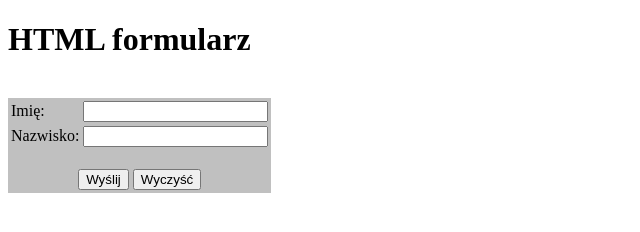
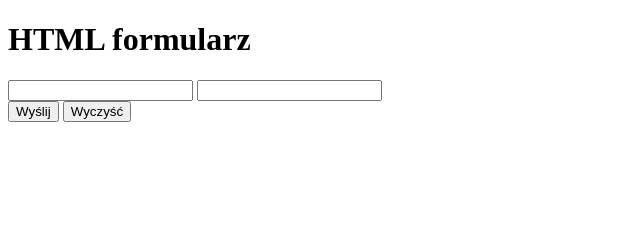
Before and after one commit to aleksandraml/formularz, a plain HTML site: page index.html in a window 1280 px wide. Shown: the whole page, without its empty margins (0-640 px from the left). Drawn offline with Linux system fonts and the light colour scheme.

Commit message:
poprawka

```diff
--- a/index.html
+++ b/index.html
@@ -1,34 +1,29 @@
 <!DOCTYPE html>
 <html lang="en">
+
 <head>
     <meta charset="UTF-8">
     <meta http-equiv="X-UA-Compatible" content="IE=edge">
     <meta name="viewport" content="width=device-width, initial-scale=1.0">
     <title>Document</title>
 </head>
+
 <body>
 
     <h1>HTML formularz</h1>
     <form action="/action_page.php">
-<table style="background-color: silver">
-    <tr>
-	<td>Imię:</td><td><input type="text" name="imie"></td>
-</tr>
-<tr>
-	<td>Nazwisko:</td><td><input type="text" name="nazwisko"></td>
-</tr>
-<tr>
+        <input type="text" name="imie">
+        <input type="text" name="nazwisko">
         <br>
-	<td colspan="2" style="text-align: center"><br>
         <input type="submit" value="Wyślij">
         <input type="reset" value="Wyczyść">
-	</td>
-</tr>
-</table>
-</div></form>
+
+        </div>
+    </form>
 
 
     </form>
 
 </body>
+
 </html>
```
Lines whose indentation alone changed are shown as unchanged.
